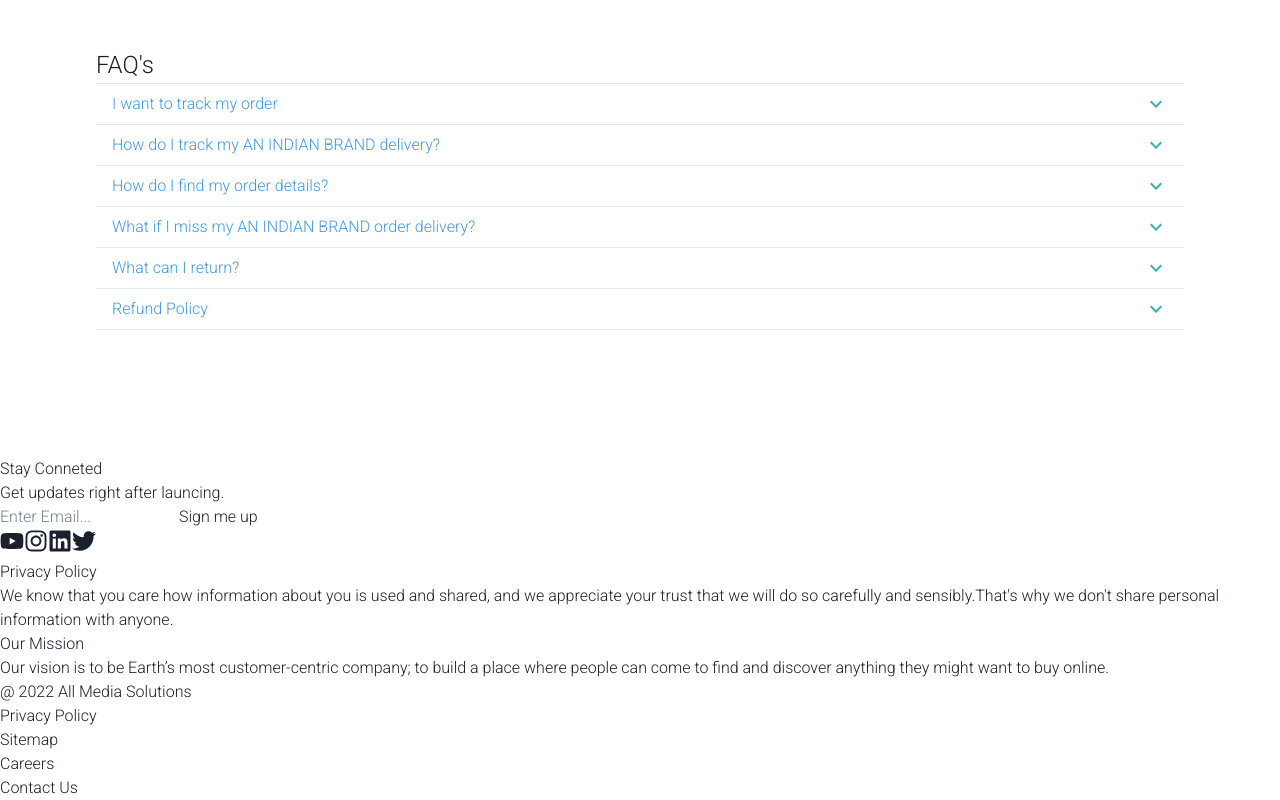
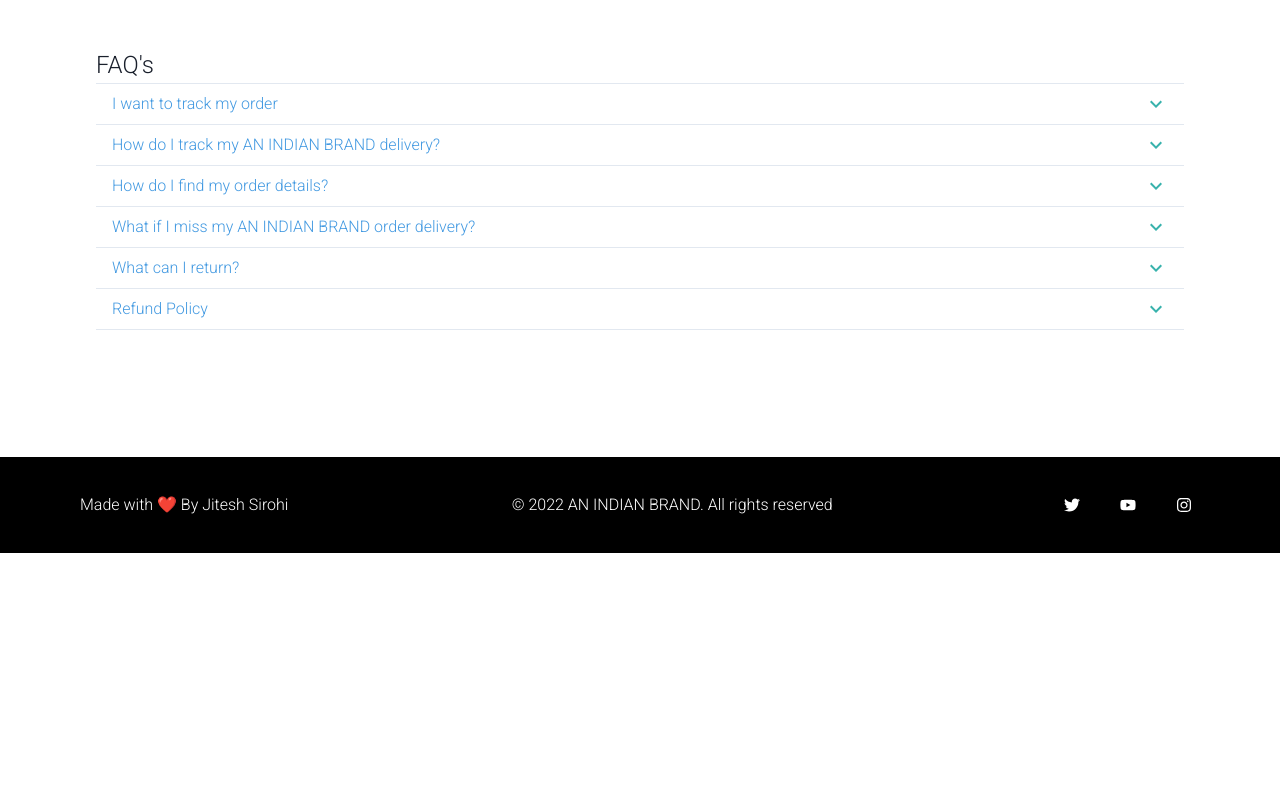
Before and after one commit to jitesh-95/an-indian-brand, a React (Create React App) app in the folder frontend/: page / in a window 1280 px wide. Shown: the part 2210-3010 px from the top of the page. After the commit the page ends 2763 px from the top, so only its background shows below. Built offline with nearby package versions, Linux system fonts and the light colour scheme.

Commit message:
footer done with some bug fixes

```diff
--- a/frontend/src/App.css
+++ /dev/null
@@ -1,340 +0,0 @@
-@import url("https://fonts.googleapis.com/css2?family=Inter:wght@400;600&family=Poppins:wght@500;900&family=Roboto:wght@500&display=swap");
-
-body::-webkit-scrollbar {
-  width: 0.5em;
-}
-body::-webkit-scrollbar-thumb {
-  background-color: rgb(180, 178, 178);
-}
-
-/* ============================== */
-/* single product details */
-.singleProductName {
-  display: flex;
-  flex-direction: column;
-}
-.singleProductName::after {
-  content: "";
-  height: 2px;
-  background-color: #2b6cb0;
-  animation: name 5s ease-in-out infinite;
-}
-@keyframes name {
-  0% {
-    width: 0%;
-  }
-  50% {
-    width: 100%;
-  }
-  100% {
-    width: 0%;
-  }
-}
-/* ================================= */
-/* faq */
-.faq {
-  font-family: Poppins;
-  width: 90%;
-  margin: auto;
-  margin-top: 50px;
-  box-shadow: rgba(0, 0, 0, 0.16) 0px 1px 4px;
-  padding: 1%;
-  box-sizing: border-box;
-  margin-bottom: 50px;
-  padding-bottom: 40px;
-}
-.faq > h1 {
-  font-size: 30px;
-  margin: 20px 0;
-  display: flex;
-  flex-direction: column;
-  max-width: max-content;
-}
-.faq > h1::after {
-  content: "";
-  border: 1px solid blue;
-  opacity: 0;
-  transform-origin: 0;
-  transform-origin: left;
-  transform: scale(0);
-  transition: 800ms ease;
-}
-.faq > h1:hover::after {
-  opacity: 1;
-  transform: scale(1);
-}
-.accorbody {
-  font-size: 15px;
-  font-weight: normal;
-  font-family: Inter;
-}
-/* ============================ */
-/* footer  */
-.footer {
-  background-color: #4a5568;
-  color: rgba(255, 255, 255, 0.767);
-  padding: 5%;
-  box-sizing: border-box;
-  display: flex;
-  justify-content: space-between;
-}
-.icons {
-  display: flex;
-  justify-content: space-around;
-  margin: 20px 0;
-  color: black;
-}
-.insidefooter {
-  width: 25%;
-}
-.insidefooter > h2 {
-  font-size: 22px;
-  color: white;
-  margin-bottom: 20px;
-  border-bottom: 1px solid rgba(255, 255, 255, 0.548);
-}
-.insidefooter > p {
-  text-align: justify;
-}
-.insidefooter > input {
-  padding: 1%;
-  box-sizing: border-box;
-  margin-top: 10px;
-  color: black;
-}
-.insidefooter > input:focus {
-  outline: none;
-}
-.insidefooter > button {
-  background-color: #f56565;
-  padding: 1% 15px;
-  cursor: pointer;
-  color: white;
-}
-/* =========================== */
-.bottom {
-  display: flex;
-  justify-content: space-around;
-  background-color: #4a5568;
-  padding: 3% 15%;
-  box-sizing: border-box;
-  color: white;
-  font-size: 12px;
-}
-.bottom > p {
-  cursor: pointer;
-}
-.bottom > p:hover {
-  text-decoration: underline;
-}
-/* ==================================== */
-.category_banner {
-  display: flex;
-  justify-content: center;
-  padding: 1%;
-  box-sizing: border-box;
-}
-.cardImages {
-  display: grid;
-  grid-template-columns: repeat(3, 1fr);
-  gap: 20px;
-  padding: 0 10px;
-}
-.totalCount {
-  width: 90%;
-  margin: 10px auto;
-  border: 1px solid rgb(233, 231, 231);
-  padding: 1%;
-  box-sizing: border-box;
-  border-radius: 20px;
-}
-.totalCount > p > span {
-  color: rgb(175, 17, 17);
-  font-weight: bold;
-}
-.allproducts {
-  display: grid;
-  grid-template-columns: repeat(4, 1fr);
-  gap: 40px;
-  padding: 2% 5% 2% 5%;
-  margin: auto;
-  padding-top: 10px;
-  font-family: Inter;
-  background-color: #dbdddf;
-}
-.product {
-  box-shadow: rgba(0, 0, 0, 0.05) 0px 0px 0px 1px;
-  padding: 0 0 2% 0;
-  padding-bottom: 20px;
-  box-sizing: border-box;
-  background-color: white;
-  border-radius: 2px;
-  overflow: hidden;
-  position: relative;
-}
-.product > img {
-  height: 300px;
-  width: 100%;
-  margin: auto;
-  transition: 3000ms ease;
-}
-.bestSeller {
-  top: 0;
-  position: absolute;
-  padding: 5px 8px;
-  background-color: #ee7740e7;
-  color: white;
-  font-size: 12px;
-}
-.product > img:hover {
-  transform: scale(1.1);
-}
-.heading {
-  padding: 8px 12px;
-  box-sizing: border-box;
-  font-size: 20px;
-  font-weight: bold;
-  width: 280px;
-  white-space: nowrap;
-  overflow: hidden;
-  text-overflow: ellipsis;
-}
-.brand {
-  margin: 0 12px;
-  padding: 0 5px;
-  background-color: #2b6cb0;
-  width: 33%;
-  color: #edf2f7;
-  border-top-right-radius: 20px;
-  border-bottom-right-radius: 20px;
-  margin-bottom: 10px;
-}
-.brand > span {
-  font-weight: bold;
-  color: white;
-}
-.mensSeller {
-  width: 50%;
-}
-.priceDiv {
-  display: flex;
-  justify-content: space-between;
-  padding: 0 12px;
-}
-.price > span {
-  font-size: 20px;
-  font-weight: 500;
-}
-.cartButton {
-  background-color: #f6e05e;
-  padding: 5px 15px;
-  box-sizing: border-box;
-  border-radius: 5px;
-  cursor: pointer;
-  transition: 0.4s;
-  box-shadow: rgba(99, 99, 99, 0.2) 0px 2px 8px 0px;
-}
-.cartButton:hover {
-  background-color: #ecc94b;
-}
-.page {
-  display: flex;
-  justify-content: space-between;
-  padding: 0 8%;
-  margin: 2% 0;
-  box-sizing: border-box;
-}
-.page > button {
-  background-color: rgba(0, 0, 0, 0.06);
-  padding: 15px 20px;
-  border-radius: 50%;
-  transition: 0.4s;
-}
-.page > button:hover {
-  background-color: rgba(0, 0, 0, 0.08);
-}
-.disable {
-  color: rgb(173, 172, 172);
-}
-/* ================================ */
-/* about us  */
-.stories {
-  display: flex;
-  justify-content: space-between;
-  padding: 3% 5%;
-  box-sizing: border-box;
-  font-family: Roboto;
-  background-color: #f0fff4;
-}
-.stories > img {
-  height: 450px;
-}
-.storiesdesc {
-  padding-top: 50px;
-  padding-left: 20px;
-  padding-right: 20px;
-  box-sizing: border-box;
-  background-color: #d5f8dfd2;
-  box-shadow: rgba(205, 243, 216, 0.781) 1.95px 1.95px 2.6px;
-}
-.storiesdesc > h1 {
-  font-size: 40px;
-  font-weight: 600;
-  line-height: 40px;
-  margin-bottom: 20px;
-}
-.laststory {
-  margin-right: 20px;
-}
-.aboutmission {
-  text-align: center;
-  padding: 3% 0;
-  box-sizing: border-box;
-  font-family: Roboto;
-}
-.aboutmission > p {
-  width: 50%;
-  margin: auto;
-  font-size: 18px;
-}
-.aboutmission > h1 {
-  font-size: 30px;
-  margin: 10px 0;
-}
-.aboutmission > h3 {
-  border-bottom: 2px solid #2b6cb0;
-}
-.explore {
-  text-align: center;
-  padding: 5% 0;
-  box-sizing: border-box;
-}
-.explore > a {
-  padding: 20px 20px;
-  font-size: 18px;
-  color: white;
-  font-family: Poppins;
-  border-radius: 5px;
-  transition: 0.5s;
-  background-color: #0093e9;
-  background-image: linear-gradient(160deg, #0093e9 0%, #80d0c7 100%);
-}
-.explore > a:hover {
-  background-color: #10a5fc;
-  background-image: linear-gradient(180deg, #12a7fd 16%, #74f8e9 100%);
-}
-
-.scrollbtn {
-  position: fixed;
-  width: 100%;
-  left: 95%;
-  bottom: 60px;
-  height: 20px;
-  font-size: 3rem;
-  z-index: 1;
-  cursor: pointer;
-  color: rgb(155, 156, 155);
-}
-.scrollbtn:hover {
-  color: rgb(121, 122, 121);
-}
--- a/frontend/src/Pages/Payment.jsx
+++ b/frontend/src/Pages/Payment.jsx
@@ -143,7 +143,7 @@
   // cleave.js logic
 
   return (
-    <Box position="relative" top="220" mb="20rem">
+    <Box position="relative" top="220" mb="20rem" fontWeight={600}>
       <div className="container">
         <form id="form" onSubmit={handlePayment}>
           <div id="card">
--- a/frontend/src/components/Footer.jsx
+++ b/frontend/src/components/Footer.jsx
@@ -1,51 +1,68 @@
-import { Icon } from "@chakra-ui/react";
-import React from "react";
-import { FaInstagram, FaLinkedin, FaTwitter, FaYoutube } from "react-icons/fa";
-import { Link } from "react-router-dom";
+import {
+  Box,
+  chakra,
+  Container,
+  Image,
+  Link,
+  Stack,
+  Text,
+  useColorModeValue,
+  VisuallyHidden,
+} from "@chakra-ui/react";
+import { FaInstagram, FaTwitter, FaYoutube } from "react-icons/fa";
 
-
-const Footer = () => {
+const SocialButton = ({ children, label, href }) => {
   return (
-    <div>
-      <div className="footer">
-        <div className="insidefooter">
-          <h2>Stay Conneted</h2>
-          <p>Get updates right after launcing.</p>
-          <input type="email" placeholder="Enter Email..." />
-          <button>Sign me up</button>
-          <div className="icons">
-            <Icon as={FaYoutube} w={6} h={6} />
-            <Icon as={FaInstagram} w={6} h={6} />
-            <Icon as={FaLinkedin} w={6} h={6} />
-            <Icon as={FaTwitter} w={6} h={6} />
-          </div>
-        </div>
-        <div className="insidefooter">
-          <h2>Privacy Policy</h2>
-          <p>
-            We know that you care how information about you is used and shared,
-            and we appreciate your trust that we will do so carefully and
-            sensibly.That's why we don't share personal information with anyone.
-          </p>
-        </div>
-        <div className="insidefooter">
-          <h2>Our Mission</h2>
-          <p>
-            Our vision is to be Earth’s most customer-centric company; to build
-            a place where people can come to find and discover anything they
-            might want to buy online.
-          </p>
-        </div>
-      </div>
-      <div className="bottom">
-        <p>@ 2022 All Media Solutions</p>
-        <p>Privacy Policy</p>
-        <p>Sitemap</p>
-        <p>Careers</p>
-        <Link to="/contactus">Contact Us</Link>
-      </div>
-    </div>
+    <chakra.button
+      bg={useColorModeValue("blackAlpha.100", "whiteAlpha.100")}
+      rounded={"full"}
+      w={8}
+      h={8}
+      cursor={"pointer"}
+      as={"a"}
+      href={href}
+      display={"inline-flex"}
+      alignItems={"center"}
+      justifyContent={"center"}
+      transition={"background 0.3s ease"}
+      _hover={{
+        bg: useColorModeValue("blackAlpha.200", "whiteAlpha.200"),
+      }}
+    >
+      <VisuallyHidden>{label}</VisuallyHidden>
+      {children}
+    </chakra.button>
   );
 };
 
-export default Footer;
+export default function Footer() {
+  return (
+    <Box bg="black" color={useColorModeValue("white", "gray.200")} p="1rem 0">
+      <Container
+        as={Stack}
+        maxW={"6xl"}
+        py={4}
+        direction={{ base: "column", md: "row" }}
+        spacing={4}
+        justify={{ base: "center", md: "space-between" }}
+        align={{ base: "center", md: "center" }}
+      >
+        <Text>Made with ❤️ By Jitesh Sirohi</Text>
+        <Text textAlign="center">
+          © 2022 AN INDIAN BRAND. All rights reserved
+        </Text>
+        <Stack direction={"row"} spacing={6}>
+          <SocialButton label={"Twitter"} href={"#"}>
+            <FaTwitter />
+          </SocialButton>
+          <SocialButton label={"YouTube"} href={"#"}>
+            <FaYoutube />
+          </SocialButton>
+          <SocialButton label={"Instagram"} href={"#"}>
+            <FaInstagram />
+          </SocialButton>
+        </Stack>
+      </Container>
+    </Box>
+  );
+}
--- a/frontend/src/components/Navbar.jsx
+++ b/frontend/src/components/Navbar.jsx
@@ -21,6 +21,7 @@
 import { BsBagCheck } from "react-icons/bs";
 import { AiOutlineLogout } from "react-icons/ai";
 import { logout } from "../redux/authReducer/authAction";
+import { getProductsFromCart } from "../redux/appReducer/cartReducer/cartAction";
 
 const Navbar = () => {
   const navigate = useNavigate();
@@ -30,6 +31,7 @@
   const dispatch = useDispatch();
 
   const handleLogin = () => {
+    dispatch(getProductsFromCart());
     if (isAuth) {
       dispatch(logout());
       return navigate("/");
--- a/frontend/src/index.css
+++ b/frontend/src/index.css
@@ -7,6 +7,12 @@
   -moz-osx-font-smoothing: grayscale;
   behavior: smooth;
 }
+body::-webkit-scrollbar {
+  width: 0.5em;
+}
+body::-webkit-scrollbar-thumb {
+  background-color: rgb(180, 178, 178);
+}
 
 code {
   font-family: source-code-pro, Menlo, Monaco, Consolas, "Courier New",
```
Also changed, not shown: frontend/src/Pages/Cart.jsx (+12 -30 lines), frontend/src/Pages/Checkout.jsx (+22 -8 lines), frontend/src/Pages/Orders.jsx (+25 -3 lines), frontend/src/components/CartLayout.jsx (+7 -4 lines), frontend/src/components/ScrollToTop.jsx (+11 -5 lines), frontend/src/redux/appReducer/cartReducer/cartReducer.js (+20 -1 lines), frontend/public/logo.png.
